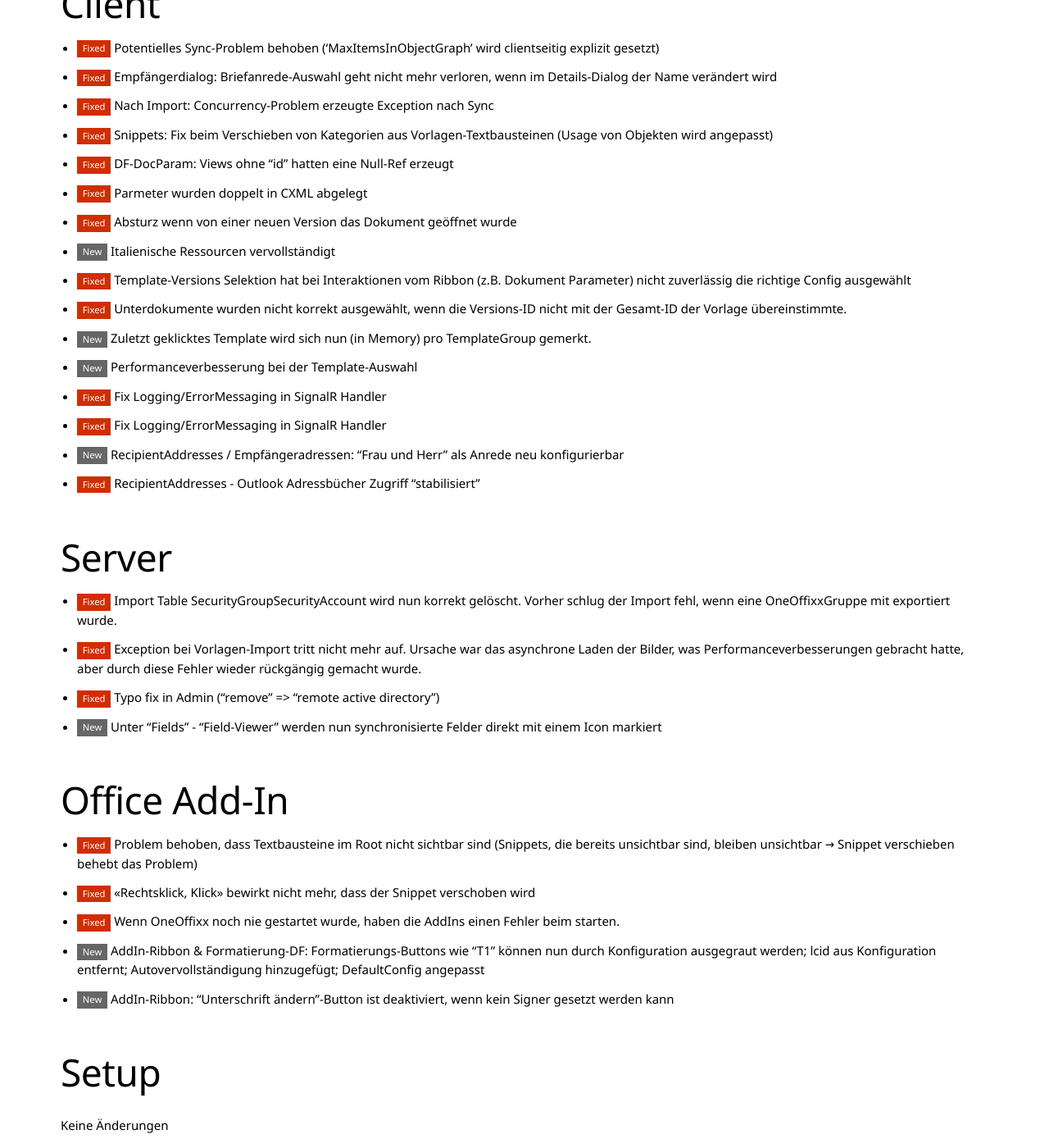
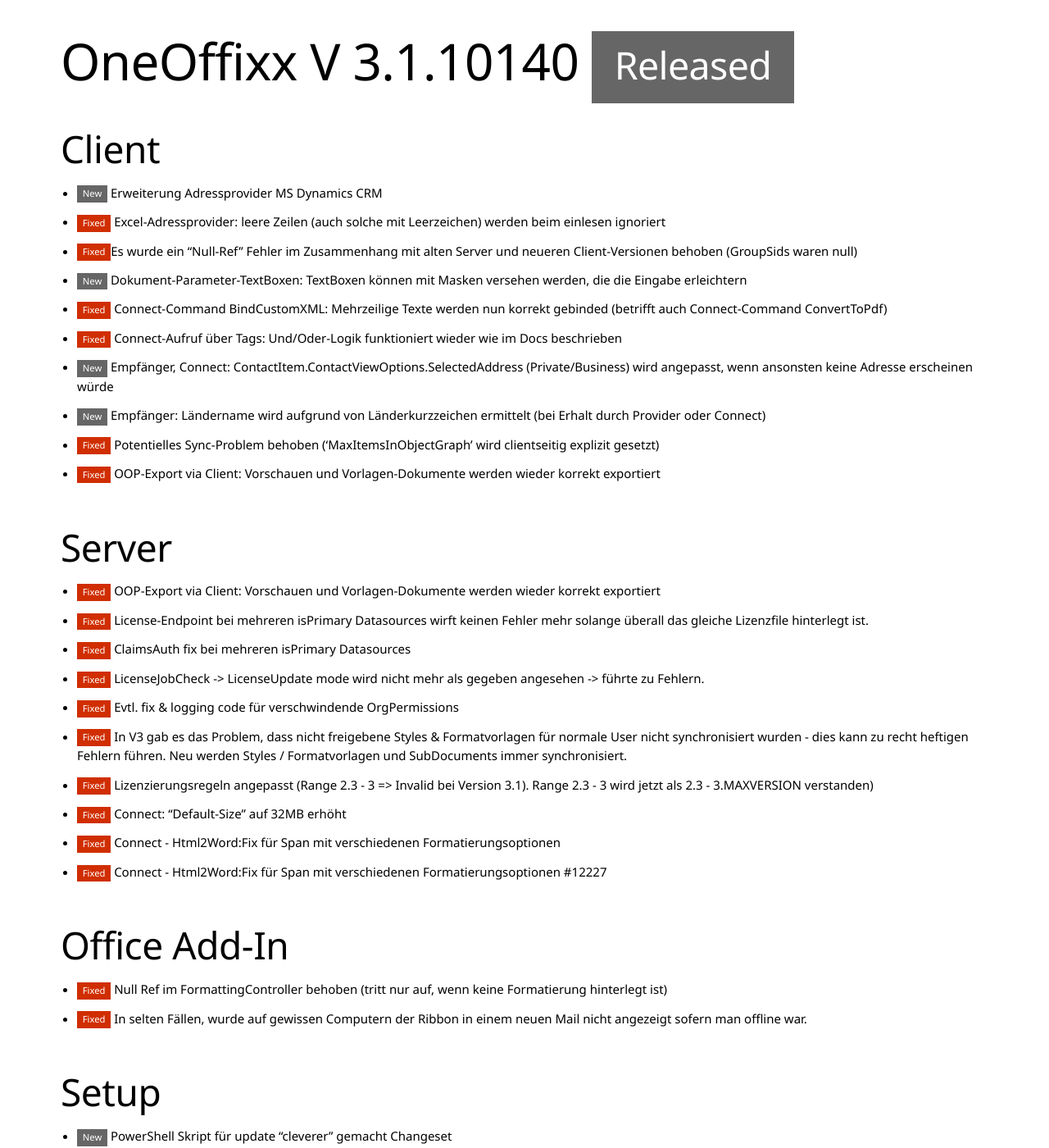
Before and after one commit to primesoft-group/oneoffixx-docs, a Jekyll site: the page built from _pages/install/de/releasenotes.md, in a window 1280 px wide and 1400 px high, scrolled down 1557 px. Shown: the whole window at 82% size. Built offline with Jekyll 4.4.1, drawn with Linux system fonts in a browser that asks for light colours; nearby versions of some CDN libraries; some web fonts are replaced; some of the changed text lies outside the part shown.

Commit message:
RElease Nodes angepasst 3.1.10140

```diff
--- a/_pages/install/de/releasenotes.md
+++ b/_pages/install/de/releasenotes.md
@@ -9,40 +9,80 @@
 
 <!-- TOC -->
 
-- [OneOffixx V 3.1.10110 <span class="label label-success">Released</span>](#oneoffixx-v-3110110-span-classlabel-label-successreleasedspan)
+- [OneOffixx V 3.1.10140 <span class="label label-success">Released</span>](#oneoffixx-v-3110140-span-classlabel-label-successreleasedspan)
     - [Client](#client)
     - [Server](#server)
     - [Office Add-In](#office-add-in)
     - [Setup](#setup)
-- [OneOffixx V 3.1.10060](#oneoffixx-v-3110060)
-- [OneOffixx 2.3.50100](#oneoffixx-2350100)
+- [OneOffixx V 3.1.10110](#oneoffixx-v-3110110)
     - [Client](#client-1)
     - [Server](#server-1)
     - [Office Add-In](#office-add-in-1)
     - [Setup](#setup-1)
-- [OneOffixx 2.3.50090](#oneoffixx-2350090)
+- [OneOffixx V 3.1.10060](#oneoffixx-v-3110060)
+- [OneOffixx 2.3.50100](#oneoffixx-2350100)
     - [Client](#client-2)
     - [Server](#server-2)
     - [Office Add-In](#office-add-in-2)
     - [Setup](#setup-2)
-- [OneOffixx 2.3.50060](#oneoffixx-2350060)
+- [OneOffixx 2.3.50090](#oneoffixx-2350090)
     - [Client](#client-3)
     - [Server](#server-3)
     - [Office Add-In](#office-add-in-3)
     - [Setup](#setup-3)
-- [OneOffixx 2.3.50030](#oneoffixx-2350030)
+- [OneOffixx 2.3.50060](#oneoffixx-2350060)
     - [Client](#client-4)
     - [Server](#server-4)
     - [Office Add-In](#office-add-in-4)
     - [Setup](#setup-4)
-- [OneOffixx 2.3.40270](#oneoffixx-2340270)
+- [OneOffixx 2.3.50030](#oneoffixx-2350030)
     - [Client](#client-5)
     - [Server](#server-5)
     - [Office Add-In](#office-add-in-5)
+    - [Setup](#setup-5)
+- [OneOffixx 2.3.40270](#oneoffixx-2340270)
+    - [Client](#client-6)
+    - [Server](#server-6)
+    - [Office Add-In](#office-add-in-6)
 
 <!-- /TOC -->
 
-# OneOffixx V 3.1.10110 <span class="label label-success">Released</span>
+# OneOffixx V 3.1.10140 <span class="label label-success">Released</span>
+
+## Client
+* <span class="label label-success">New</span> Erweiterung Adressprovider MS Dynamics CRM
+* <span class="label label-danger">Fixed</span> Excel-Adressprovider: leere Zeilen (auch solche mit Leerzeichen) werden beim einlesen ignoriert
+* <span class="label label-danger">Fixed</span>Es wurde ein "Null-Ref" Fehler im Zusammenhang mit alten Server und neueren Client-Versionen behoben (GroupSids waren null)
+* <span class="label label-success">New</span> Dokument-Parameter-TextBoxen: TextBoxen können mit Masken versehen werden, die die Eingabe erleichtern
+* <span class="label label-danger">Fixed</span> Connect-Command BindCustomXML: Mehrzeilige Texte werden nun korrekt gebinded (betrifft auch Connect-Command ConvertToPdf)
+* <span class="label label-danger">Fixed</span> Connect-Aufruf über Tags: Und/Oder-Logik funktioniert wieder wie im Docs beschrieben
+* <span class="label label-success">New</span> Empfänger, Connect: ContactItem.ContactViewOptions.SelectedAddress (Private/Business) wird angepasst, wenn ansonsten keine Adresse erscheinen würde
+* <span class="label label-success">New</span> Empfänger: Ländername wird aufgrund von Länderkurzzeichen ermittelt (bei Erhalt durch Provider oder Connect)
+* <span class="label label-danger">Fixed</span> Potentielles Sync-Problem behoben ('MaxItemsInObjectGraph' wird clientseitig explizit gesetzt)
+* <span class="label label-danger">Fixed</span> OOP-Export via Client: Vorschauen und Vorlagen-Dokumente werden wieder korrekt exportiert
+
+## Server
+* <span class="label label-danger">Fixed</span> OOP-Export via Client: Vorschauen und Vorlagen-Dokumente werden wieder korrekt exportiert
+* <span class="label label-danger">Fixed</span> License-Endpoint bei mehreren isPrimary Datasources wirft keinen Fehler mehr solange überall das gleiche Lizenzfile hinterlegt ist.
+* <span class="label label-danger">Fixed</span> ClaimsAuth fix bei mehreren isPrimary Datasources
+* <span class="label label-danger">Fixed</span> LicenseJobCheck -> LicenseUpdate mode wird nicht mehr als gegeben angesehen -> führte zu Fehlern.
+* <span class="label label-danger">Fixed</span> Evtl. fix & logging code für verschwindende OrgPermissions
+* <span class="label label-danger">Fixed</span> In V3 gab es das Problem, dass nicht freigebene Styles & Formatvorlagen für normale User nicht synchronisiert wurden - dies kann zu recht heftigen Fehlern führen. Neu werden Styles / Formatvorlagen und SubDocuments immer synchronisiert.
+* <span class="label label-danger">Fixed</span> Lizenzierungsregeln angepasst (Range 2.3 - 3 => Invalid bei Version 3.1). Range 2.3 - 3 wird jetzt als 2.3 - 3.MAXVERSION verstanden)
+* <span class="label label-danger">Fixed</span> Connect: "Default-Size" auf 32MB erhöht
+* <span class="label label-danger">Fixed</span> Connect - Html2Word:Fix für Span mit verschiedenen Formatierungsoptionen
+* <span class="label label-danger">Fixed</span> Connect - Html2Word:Fix für Span mit verschiedenen Formatierungsoptionen #12227
+
+
+## Office Add-In
+* <span class="label label-danger">Fixed</span> Null Ref im FormattingController behoben (tritt nur auf, wenn keine Formatierung hinterlegt ist)
+* <span class="label label-danger">Fixed</span> In selten Fällen, wurde auf gewissen Computern der Ribbon in einem neuen Mail nicht angezeigt sofern man offline war.
+
+
+## Setup
+* <span class="label label-success">New</span> PowerShell Skript für update "cleverer" gemacht Changeset
+
+# OneOffixx V 3.1.10110
 
 ## Client
 * <span class="label label-danger">Fixed</span> Potentielles Sync-Problem behoben ('MaxItemsInObjectGraph' wird clientseitig explizit gesetzt)
```
